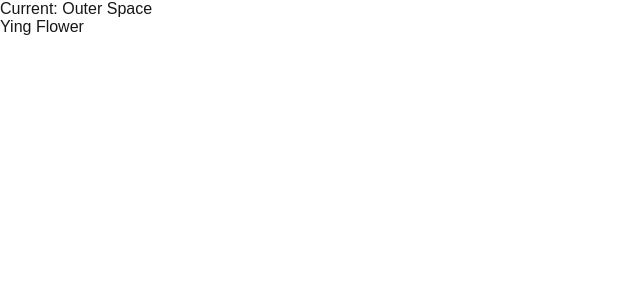
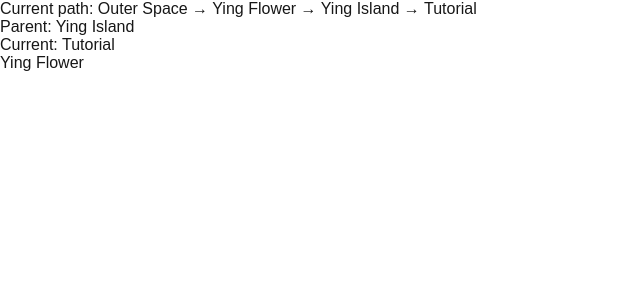
Before and after one commit to Tntmister/FractalBlockWorldMap, a Next.js app: page / in a window 1280 px wide. Shown: the top 300 px of the page, without its empty margins (0-640 px from the left). Built offline with nearby package versions, Linux system fonts and the light colour scheme.

Commit message:
graph pathfinding and starting node

```diff
--- a/src/app/input.ts
+++ b/src/app/input.ts
@@ -64,9 +64,21 @@ export const inputGraph: InputGraph = {
 				distance: 0,
 				depth: 1
 			},
-			'Small White Flower': { distance: 0, depth: 2 }
+			'Small White Flower': {
+				distance: 0,
+				depth: 2
+			},
+			'Tutorial': {
+				distance: 0,
+				note: 'Inside Tutorial Island'
+			}
 		},
-		'Ying Air': { 'Ying Air Cube': { distance: 1, depth: 1 } },
+		'Ying Air': {
+			'Ying Air Cube': {
+				distance: 1,
+				depth: 1
+			}
+		},
 		'Ying Flower': {
 			'Ying Island': {
 				distance: 0,
--- a/src/app/layout.tsx
+++ b/src/app/layout.tsx
@@ -1,7 +1,7 @@
 import './globals.css';
 
 export default function RootLayout({
-  children,
+	children
 }: Readonly<{
 	children: React.ReactNode;
 }>) {
--- a/src/app/page.tsx
+++ b/src/app/page.tsx
@@ -1,6 +1,6 @@
 'use client';
 import { inputGraph } from './input';
-import { useEffect, useState } from 'react';
+import { Fragment, useEffect, useState } from 'react';
 import { nodeNames, Node, Edge } from './types';
 import path from 'path';
 
@@ -49,12 +49,11 @@ export default function Home() {
 		return pathStack.length > 1 ? pathStack[pathStack.length - 2].node : null;
 	}
 
-	function traverseUp() {
+	function traverseUp(index: number) {
+		console.log(index);
 		if (pathStack.length == 1)
-			throw new Error(
-				`Node ${currentNode().name} does not have a parent node!`
-			);
-		setPathStack(pathStack.slice(0, pathStack.length - 1));
+			throw new Error(`Node ${currentNode().name} does not have a parent node!`);
+		setPathStack(pathStack.slice(0, index + 1));
 	}
 
 	function traverseDown(edge: Edge) {
@@ -62,8 +61,7 @@ export default function Home() {
 	}
 
 	function getPinkRingDestination(): Node | undefined {
-		return pathStack.findLast((stackEdge) => stackEdge.node.pinkSphere === true)
-			?.node;
+		return pathStack.findLast((stackEdge) => stackEdge.node.pinkSphere === true)?.node;
 	}
 
 	function traversePinkRing() {
@@ -79,31 +77,66 @@ export default function Home() {
 		setPathStack(pathStack.slice(0, pinkSphereIndex + 1));
 	}
 
-	function printPath() {
-		console.log(pathStack.map((edge) => edge.node.name).join(' -> '));
+	//Dijkstra pathfinding
+	function pathfindTo(targetNode: Node): Edge[] {
+		const distancesToStart = new Map<Node, number>();
+		const visitedNodes = new Map<Node, number>();
+		const predecessors = new Map<Node, Node>();
+		nodes
+			.values()
+			.forEach((node) =>
+				distancesToStart.set(node, node.name === currentNode().name ? 0 : Infinity)
+			);
+		while (distancesToStart.size) {
+			const [currentNode, currentDistance] = distancesToStart
+				.entries()
+				.reduce((previousValue, currentValue) =>
+					previousValue[1] < currentValue[1] ? previousValue : currentValue
+				);
+			distancesToStart.delete(currentNode);
+			visitedNodes.set(currentNode, currentDistance);
+			for (const edge of currentNode.edges) {
+				if (edge.distance + currentDistance < distancesToStart.get(edge.node)!) {
+					distancesToStart.set(edge.node, edge.distance + currentDistance);
+					predecessors.set(edge.node, currentNode);
+				}
+			}
+		}
+		const path: Edge[] = [];
+		for (let node = targetNode; predecessors.get(node); node = predecessors.get(node)!) {
+			path.unshift(predecessors.get(node)!.edges.find((edge) => edge.node.name == node.name)!);
+		}
+		return path;
 	}
 
 	useEffect(() => {
-		console.log(nodes);
-		printPath();
+		setPathStack([...pathStack, ...pathfindTo(nodes.get(startingNode)!)]);
 	}, []);
 
 	return (
 		<div>
+			<div>
+				Current path:{' '}
+				{pathStack.slice(0, pathStack.length - 1).map((edge, index) => (
+					<Fragment key={`${edge.node.name}Path`}>
+						<span onClick={() => traverseUp(index)}>{edge.node.name}</span> →{' '}
+					</Fragment>
+				))}
+				<span>{currentNode().name}</span>
+			</div>
+
 			{currentNode().pinkRing && (
-				<div onClick={traversePinkRing}>
-					Pink Ring to: {getPinkRingDestination()!.name}
-				</div>
+				<span onClick={traversePinkRing}>Pink Ring to: {getPinkRingDestination()!.name}</span>
 			)}
 			{previousNode() && (
-				<div onClick={traverseUp}>Parent: {previousNode()!.name}</div>
+				<span onClick={() => traverseUp(pathStack.length - 2)}>Parent: {previousNode()!.name}</span>
 			)}
 			<div>Current: {currentNode().name}</div>
 			<div>
 				{currentNode().edges.map((edge) => (
-					<div onClick={() => traverseDown(edge)} key={edge.node.name}>
+					<span onClick={() => traverseDown(edge)} key={`${edge.node.name}Down`}>
 						{edge.node.name}
-					</div>
+					</span>
 				))}
 			</div>
 		</div>
```
Lines whose indentation alone changed are shown as unchanged.
